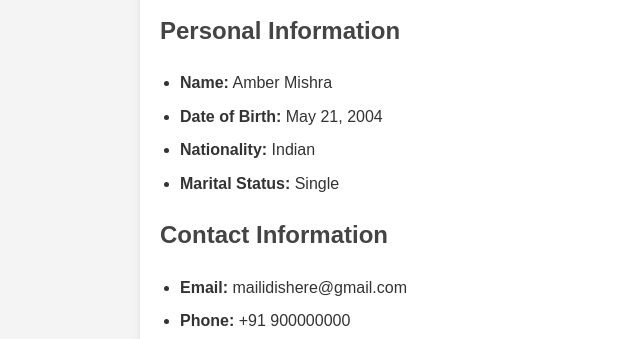
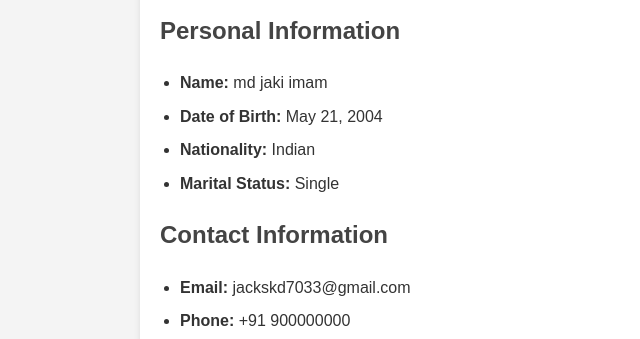
Before and after one commit to jacksdk7033/WebAssignment, a plain HTML site: page bio.html in a window 1280 px wide. Shown: the part 132-471 px from the top of the page, 80-720 px from the left. Drawn offline with Linux system fonts and the light colour scheme.

Commit message:
Update bio.html

```diff
--- a/bio.html
+++ b/bio.html
@@ -22,7 +22,7 @@
             <h1>Bio-data</h1>
             <h2>Personal Information</h2>
             <ul>
-                <li><strong>Name:</strong> Amber Mishra</li>
+                <li><strong>Name:</strong> md jaki imam</li>
                 <li><strong>Date of Birth:</strong> May 21, 2004</li>
                 <li><strong>Nationality:</strong> Indian</li>
                 <li><strong>Marital Status:</strong> Single</li>
@@ -30,7 +30,7 @@
 
             <h2>Contact Information</h2>
             <ul>
-                <li><strong>Email:</strong> mailidishere@gmail.com</li>
+                <li><strong>Email:</strong> jackskd7033@gmail.com</li>
                 <li><strong>Phone:</strong> +91 900000000</li>
                 <li><strong>Address:</strong> Some Layout, Some Circle, Some East, Some State</li>
             </ul>
```
